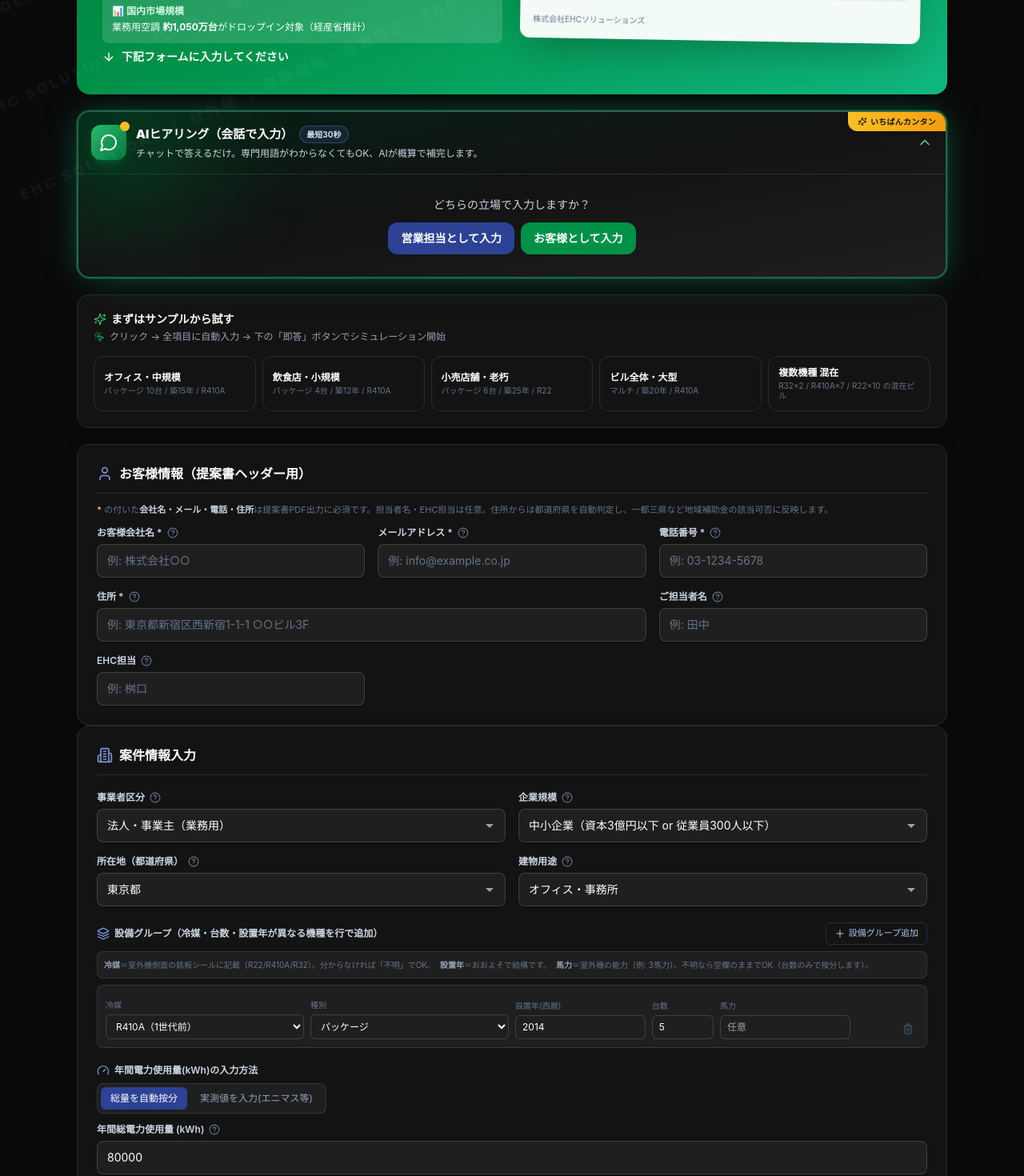
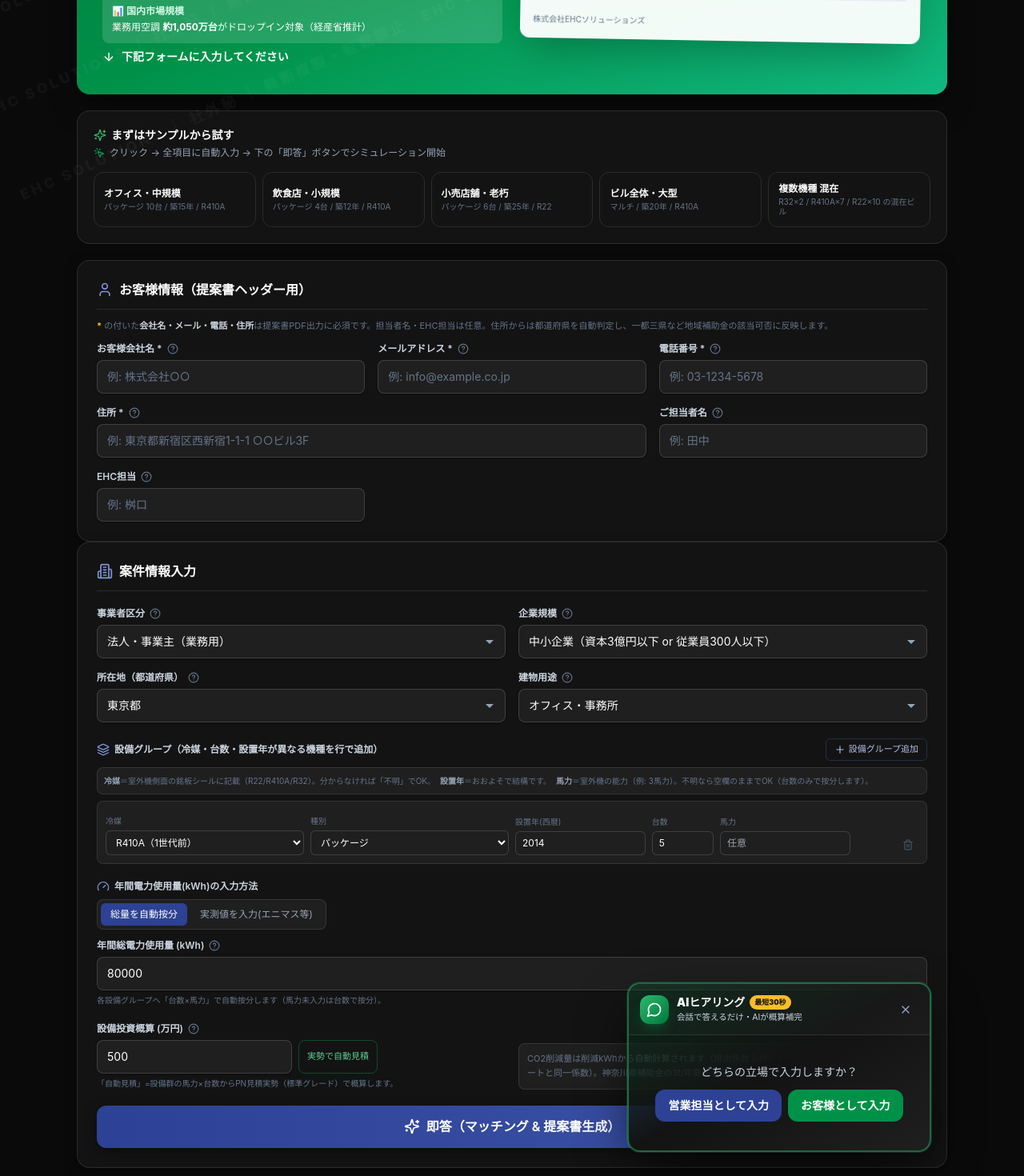
Before and after one commit to Shinichi-Morozumi/ehc-subsidy-app, a Next.js app: page / in a window 1280 px wide. Shown: the part 980-2450 px from the top of the page at 80% size. Built offline with nearby package versions, Linux system fonts and the light colour scheme.

Commit message:
AIヒアリング: 右下固定のフローティングチャット化（常時表示バブル＋展開カード）

```diff
--- a/components/HearingChat.tsx
+++ b/components/HearingChat.tsx
@@ -3,7 +3,7 @@
 import { useEffect, useRef, useState } from "react";
 import { MatchInput, SizeType, EquipType, RefriType } from "@/lib/types";
 import { estimateInvestManYenFromGroups } from "@/lib/pricing";
-import { MessageCircle, Send, Sparkles, ChevronDown, ChevronUp, RotateCcw, Wand2, CheckCircle2, CornerUpLeft } from "lucide-react";
+import { MessageCircle, Send, Sparkles, X, RotateCcw, Wand2, CheckCircle2, CornerUpLeft } from "lucide-react";
 
 /* ───────────────────────────────────────────────────────────
    会話型AIヒアリング
@@ -580,43 +580,58 @@ export function HearingChat({
   const canGoBack = tone && history.length > 0;
 
   return (
-    <div className="no-print relative rounded-2xl border-2 border-ehc-400/50 bg-gradient-to-br from-ehc-900/40 via-night-900 to-night-800 overflow-hidden shadow-[0_0_45px_-10px_rgba(16,185,129,0.55)] ring-1 ring-ehc-400/20">
-      {/* 目立たせる：おすすめリボン */}
-      <span className="absolute top-0 right-0 z-10 flex items-center gap-1 px-3 py-1 rounded-bl-xl bg-gradient-to-r from-amber-400 to-amber-500 text-night-900 text-[10px] font-black tracking-wide shadow-md">
-        <Sparkles className="w-3 h-3" /> いちばんカンタン
-      </span>
-      {/* 目立たせる：発光リング */}
-      <span className="pointer-events-none absolute -top-16 -left-10 w-52 h-52 rounded-full bg-ehc-500/20 blur-3xl" />
-
+    <>
+      {/* ランチャー（閉じている時／右下固定） */}
+      {!open && (
         <button
           type="button"
-        onClick={() => setOpen((o) => !o)}
-        className="relative w-full flex items-center gap-3 px-4 py-4 text-left hover:bg-white/5 transition-colors"
+          onClick={() => setOpen(true)}
+          aria-label="AIヒアリングを開く"
+          className="no-print fixed bottom-5 right-5 z-50 flex items-center gap-2.5 pl-3 pr-4 py-3 rounded-full bg-gradient-to-br from-ehc-500 to-ehc-700 text-white shadow-[0_10px_35px_-8px_rgba(0,166,81,0.7)] hover:from-ehc-400 hover:to-ehc-600 transition-all active:scale-95"
         >
-        <span className="relative flex items-center justify-center w-11 h-11 rounded-xl bg-gradient-to-br from-ehc-400 to-ehc-700 flex-shrink-0 shadow-lg shadow-ehc-600/30">
-          <MessageCircle className="w-6 h-6 text-white" />
-          {/* 呼びかけドット */}
+          <span className="relative flex items-center justify-center w-8 h-8 rounded-full bg-white/15 flex-shrink-0">
+            <MessageCircle className="w-5 h-5" />
             <span className="absolute -top-1 -right-1 flex h-3 w-3">
               <span className="animate-ping absolute inline-flex h-full w-full rounded-full bg-amber-400 opacity-75" />
               <span className="relative inline-flex rounded-full h-3 w-3 bg-amber-400" />
             </span>
           </span>
+          <span className="text-left leading-tight">
+            <span className="block text-[13px] font-black">AIで入力</span>
+            <span className="block text-[10px] text-white/80">会話でかんたん・最短30秒</span>
+          </span>
+        </button>
+      )}
+
+      {/* パネル（開いている時／右下固定） */}
+      {open && (
+        <div className="no-print fixed bottom-5 right-5 z-50 w-[min(380px,calc(100vw-2rem))] max-h-[76vh] flex flex-col rounded-2xl border-2 border-ehc-400/50 bg-gradient-to-br from-ehc-900/40 via-night-900 to-night-800 shadow-[0_24px_70px_-15px_rgba(0,0,0,0.85)] ring-1 ring-ehc-400/20 overflow-hidden animate-fade-in">
+          {/* ヘッダー */}
+          <div className="flex items-center gap-2.5 px-3.5 py-3 border-b border-white/10 flex-shrink-0 bg-white/[0.02]">
+            <span className="flex items-center justify-center w-9 h-9 rounded-xl bg-gradient-to-br from-ehc-400 to-ehc-700 flex-shrink-0 shadow-lg shadow-ehc-600/30">
+              <MessageCircle className="w-5 h-5 text-white" />
+            </span>
             <span className="flex-1 min-w-0">
-          <span className="flex items-center gap-2">
-            <span className="block text-[15px] font-black text-white">AIヒアリング（会話で入力）</span>
-            <span className="hidden sm:inline-block px-2 py-0.5 rounded-full bg-cobalt-500/20 border border-cobalt-400/40 text-cobalt-100 text-[10px] font-bold">最短30秒</span>
+              <span className="flex items-center gap-1.5">
+                <span className="text-[14px] font-black text-white">AIヒアリング</span>
+                <span className="px-1.5 py-0.5 rounded-full bg-amber-400 text-night-900 text-[9px] font-black">最短30秒</span>
               </span>
-          <span className="block text-[12px] text-slate-300 mt-0.5">
-            チャットで答えるだけ。専門用語がわからなくてもOK、AIが概算で補完します。
+              <span className="block text-[10.5px] text-slate-300">会話で答えるだけ・AIが概算補完</span>
             </span>
-        </span>
-        {open ? <ChevronUp className="w-5 h-5 text-ehc-300 flex-shrink-0" /> : <ChevronDown className="w-5 h-5 text-ehc-300 flex-shrink-0 animate-bounce" />}
+            <button
+              type="button"
+              onClick={() => setOpen(false)}
+              aria-label="閉じる"
+              className="flex items-center justify-center w-8 h-8 rounded-lg text-slate-400 hover:text-white hover:bg-white/10 flex-shrink-0"
+            >
+              <X className="w-4 h-4" />
             </button>
+          </div>
 
-      {open && (
-        <div className="border-t border-white/10 px-3 pb-3 pt-3">
+          {/* 本体 */}
+          <div className="flex-1 min-h-0 flex flex-col px-3 pb-3 pt-3">
           {!tone ? (
-            <div className="text-center py-4">
+            <div className="text-center py-6 my-auto">
               <p className="text-sm text-slate-300 mb-3">どちらの立場で入力しますか？</p>
               <div className="flex items-center justify-center gap-2 flex-wrap">
                 <button
@@ -639,7 +654,7 @@ export function HearingChat({
             <>
               <div
                 ref={scrollRef}
-                className="max-h-[340px] overflow-y-auto space-y-2.5 pr-1 mb-3"
+                className="flex-1 min-h-0 overflow-y-auto space-y-2.5 pr-1 mb-3"
               >
                 {messages.map((m, i) => (
                   <div key={i} className={`flex ${m.role === "user" ? "justify-end" : "justify-start"}`}>
@@ -801,7 +816,8 @@ export function HearingChat({
             </>
           )}
           </div>
+        </div>
       )}
-    </div>
+    </>
   );
 }
```
Lines whose indentation alone changed are shown as unchanged.
